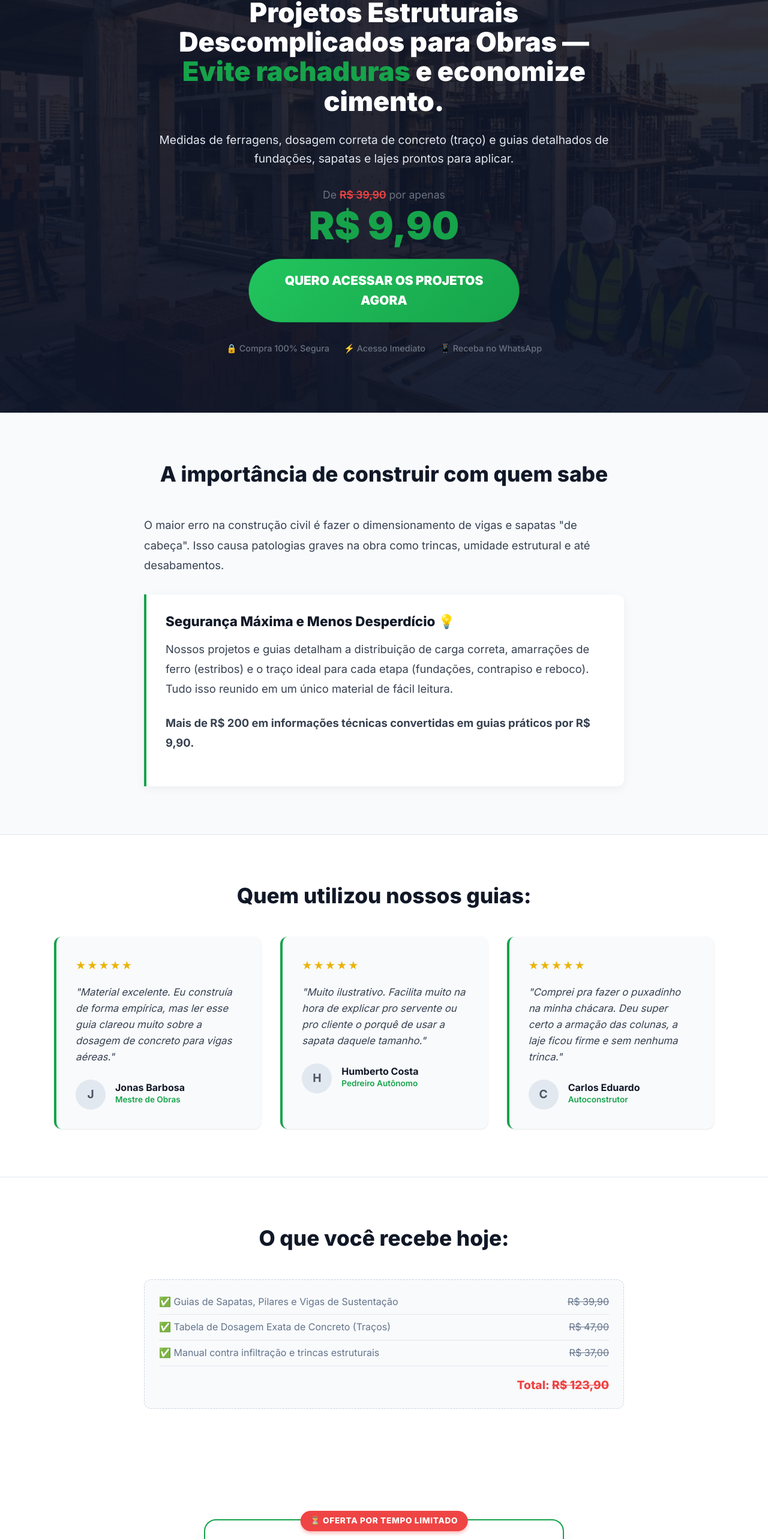
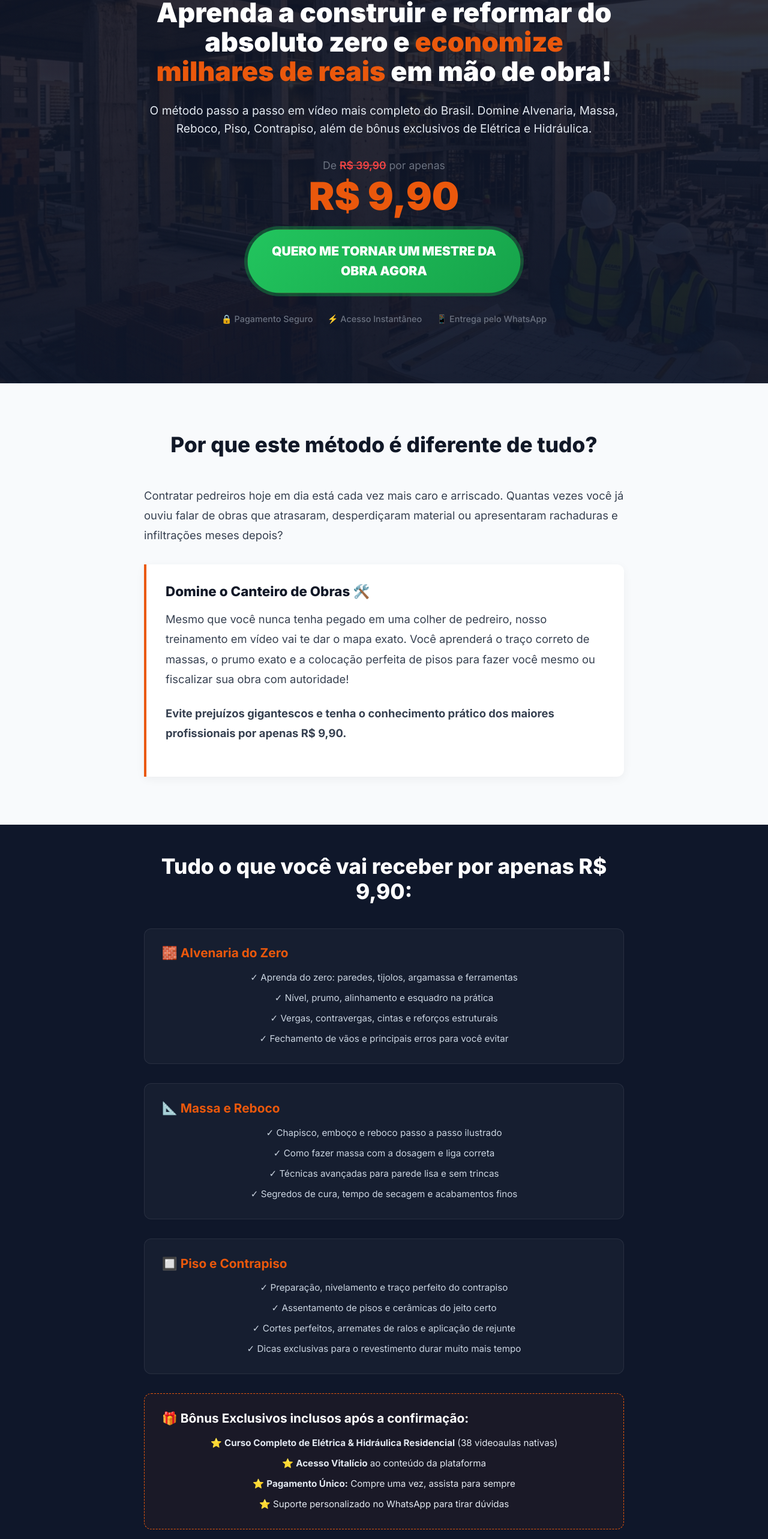
Before and after one commit to marlin-stenio-lima/digital, a Next.js app: page /pedreiro in a window 1280 px wide. Shown: the part 163-2729 px from the top of the page at 60% size. Built offline with nearby package versions, Linux system fonts and the light colour scheme; no server answers.

Commit message:
copy: Rewrite pedreiro landing page based on school course layout structure and mockup details

```diff
--- a/src/app/pedreiro/page.tsx
+++ b/src/app/pedreiro/page.tsx
@@ -6,57 +6,118 @@ import FacebookPixel from '@/components/FacebookPixel';
 
 export default function ProjetosPedreiroLP() {
   const pId = "pedreiro";
-  const pName = "Projetos de Pedreiro e Construção Civil";
-  const pDesc = "Aprenda a planejar fundações, pilares, vigas e alvenarias de forma profissional. Projetos estruturais práticos e de fácil leitura.";
+  const pName = "Curso Mestre da Obra & Pedreiro Profissional";
+  const pDesc = "Aprenda alvenaria, reboco, piso, contrapiso e tenha acesso a cursos bônus de elétrica e hidráulica do absoluto zero.";
 
   return (
     <>
       <Head>
-        <title>{pName} | Ricardo Castro</title>
+        <title>{pName} | Escola da Construção</title>
         <meta name="description" content={pDesc} />
       </Head>
       <FacebookPixel />
 
       <main className={styles.container}>
-        {/* ===== A — ATENÇÃO ===== */}
+        {/* ===== A — ATENÇÃO (Hero com copy muito mais forte) ===== */}
         <section className={styles.heroPedreiro}>
           <div className={styles.heroContent}>
-            <div className={styles.badge}>GUIA PRÁTICO DE EXECUÇÃO</div>
+            <div className={styles.badge} style={{ backgroundColor: '#ea580c' }}>🔥 ACESSO VITALÍCIO & PAGAMENTO ÚNICO</div>
             <h1 className={styles.headline}>
-              Projetos Estruturais Descomplicados para Obras — <span className={styles.highlight}>Evite rachaduras</span> e economize cimento.
+              Aprenda a construir e reformar do absoluto zero e <span className={styles.highlight} style={{ color: '#ea580c' }}>economize milhares de reais</span> em mão de obra!
             </h1>
             <p className={styles.subheadline}>
-              Medidas de ferragens, dosagem correta de concreto (traço) e guias detalhados de fundações, sapatas e lajes prontos para aplicar.
+              O método passo a passo em vídeo mais completo do Brasil. Domine Alvenaria, Massa, Reboco, Piso, Contrapiso, além de bônus exclusivos de Elétrica e Hidráulica.
             </p>
 
             <div className={styles.heroPriceTag}>
               <span className={styles.heroPriceFrom}>De <del>R$ 39,90</del> por apenas</span>
-              <span className={styles.heroPriceBig}>R$ 9,90</span>
+              <span className={styles.heroPriceBig} style={{ color: '#ea580c' }}>R$ 9,90</span>
             </div>
 
-            <Link href={`/checkout?p=${pId}`} className={styles.ctaButtonPulse}>
-              QUERO ACESSAR OS PROJETOS AGORA
+            <Link href={`/checkout?p=${pId}`} className={styles.ctaButtonPulse} style={{ backgroundColor: '#ea580c' }}>
+              QUERO ME TORNAR UM MESTRE DA OBRA AGORA
             </Link>
 
             <div className={styles.trustIndicators}>
-              <span>🔒 Compra 100% Segura</span>
-              <span>⚡ Acesso Imediato</span>
-              <span>📱 Receba no WhatsApp</span>
+              <span>🔒 Pagamento Seguro</span>
+              <span>⚡ Acesso Instantâneo</span>
+              <span>📱 Entrega pelo WhatsApp</span>
             </div>
           </div>
         </section>
 
-        {/* ===== I — INTERESSE ===== */}
+        {/* ===== I — INTERESSE (Gatilhos mentais de Dor e Ambição) ===== */}
         <section className={styles.storySection}>
           <div className={styles.storyContainer}>
-            <h2 className={styles.sectionTitle}>A importância de construir com quem sabe</h2>
+            <h2 className={styles.sectionTitle}>Por que este método é diferente de tudo?</h2>
             <div className={styles.storyText}>
-              <p>O maior erro na construção civil é fazer o dimensionamento de vigas e sapatas &quot;de cabeça&quot;. Isso causa patologias graves na obra como trincas, umidade estrutural e até desabamentos.</p>
+              <p>Contratar pedreiros hoje em dia está cada vez mais caro e arriscado. Quantas vezes você já ouviu falar de obras que atrasaram, desperdiçaram material ou apresentaram rachaduras e infiltrações meses depois?</p>
 
-              <div className={styles.highlightBox}>
-                <h3>Segurança Máxima e Menos Desperdício 💡</h3>
-                <p>Nossos projetos e guias detalham a distribuição de carga correta, amarrações de ferro (estribos) e o traço ideal para cada etapa (fundações, contrapiso e reboco). Tudo isso reunido em um único material de fácil leitura.</p>
-                <p><strong>Mais de R$ 200 em informações técnicas convertidas em guias práticos por R$ 9,90.</strong></p>
+              <div className={styles.highlightBox} style={{ borderLeftColor: '#ea580c' }}>
+                <h3>Domine o Canteiro de Obras 🛠️</h3>
+                <p>Mesmo que você nunca tenha pegado em uma colher de pedreiro, nosso treinamento em vídeo vai te dar o mapa exato. Você aprenderá o traço correto de massas, o prumo exato e a colocação perfeita de pisos para fazer você mesmo ou fiscalizar sua obra com autoridade!</p>
+                <p><strong>Evite prejuízos gigantescos e tenha o conhecimento prático dos maiores profissionais por apenas R$ 9,90.</strong></p>
+              </div>
+            </div>
+          </div>
+        </section>
+
+        {/* ===== D — DESEJO (O que você vai aprender - Alinhado à imagem do curso) ===== */}
+        <section className={styles.offerSection} style={{ backgroundColor: '#0f172a', padding: '3rem 1.5rem' }}>
+          <div className={styles.offerContainer} style={{ maxWidth: '800px', margin: '0 auto' }}>
+            <h2 className={styles.sectionTitle} style={{ color: '#fff', marginBottom: '2.5rem' }}>Tudo o que você vai receber por apenas R$ 9,90:</h2>
+
+            <div style={{ display: 'flex', flexDirection: 'column', gap: '2rem' }}>
+              {/* Card 1: Alvenaria */}
+              <div style={{ background: 'rgba(255,255,255,0.03)', border: '1px solid rgba(255,255,255,0.08)', borderRadius: '12px', padding: '1.8rem' }}>
+                <h3 style={{ color: '#ea580c', display: 'flex', alignItems: 'center', gap: '0.5rem', margin: '0 0 1rem 0', fontSize: '1.3rem' }}>
+                  🧱 Alvenaria do Zero
+                </h3>
+                <ul style={{ listStyle: 'none', padding: 0, margin: 0, display: 'flex', flexDirection: 'column', gap: '0.6rem', color: '#cbd5e1', fontSize: '0.95rem' }}>
+                  <li>✓ Aprenda do zero: paredes, tijolos, argamassa e ferramentas</li>
+                  <li>✓ Nível, prumo, alinhamento e esquadro na prática</li>
+                  <li>✓ Vergas, contravergas, cintas e reforços estruturais</li>
+                  <li>✓ Fechamento de vãos e principais erros para você evitar</li>
+                </ul>
+              </div>
+
+              {/* Card 2: Massa e Reboco */}
+              <div style={{ background: 'rgba(255,255,255,0.03)', border: '1px solid rgba(255,255,255,0.08)', borderRadius: '12px', padding: '1.8rem' }}>
+                <h3 style={{ color: '#ea580c', display: 'flex', alignItems: 'center', gap: '0.5rem', margin: '0 0 1rem 0', fontSize: '1.3rem' }}>
+                  📐 Massa e Reboco
+                </h3>
+                <ul style={{ listStyle: 'none', padding: 0, margin: 0, display: 'flex', flexDirection: 'column', gap: '0.6rem', color: '#cbd5e1', fontSize: '0.95rem' }}>
+                  <li>✓ Chapisco, emboço e reboco passo a passo ilustrado</li>
+                  <li>✓ Como fazer massa com a dosagem e liga correta</li>
+                  <li>✓ Técnicas avançadas para parede lisa e sem trincas</li>
+                  <li>✓ Segredos de cura, tempo de secagem e acabamentos finos</li>
+                </ul>
+              </div>
+
+              {/* Card 3: Piso e Contrapiso */}
+              <div style={{ background: 'rgba(255,255,255,0.03)', border: '1px solid rgba(255,255,255,0.08)', borderRadius: '12px', padding: '1.8rem' }}>
+                <h3 style={{ color: '#ea580c', display: 'flex', alignItems: 'center', gap: '0.5rem', margin: '0 0 1rem 0', fontSize: '1.3rem' }}>
+                  🔲 Piso e Contrapiso
+                </h3>
+                <ul style={{ listStyle: 'none', padding: 0, margin: 0, display: 'flex', flexDirection: 'column', gap: '0.6rem', color: '#cbd5e1', fontSize: '0.95rem' }}>
+                  <li>✓ Preparação, nivelamento e traço perfeito do contrapiso</li>
+                  <li>✓ Assentamento de pisos e cerâmicas do jeito certo</li>
+                  <li>✓ Cortes perfeitos, arremates de ralos e aplicação de rejunte</li>
+                  <li>✓ Dicas exclusivas para o revestimento durar muito mais tempo</li>
+                </ul>
+              </div>
+
+              {/* Card 4: Bônus Exclusivos */}
+              <div style={{ background: 'rgba(234, 88, 12, 0.05)', border: '1px dashed #ea580c', borderRadius: '12px', padding: '1.8rem' }}>
+                <h3 style={{ color: '#fff', display: 'flex', alignItems: 'center', gap: '0.5rem', margin: '0 0 1rem 0', fontSize: '1.3rem' }}>
+                  🎁 Bônus Exclusivos inclusos após a confirmação:
+                </h3>
+                <ul style={{ listStyle: 'none', padding: 0, margin: 0, display: 'flex', flexDirection: 'column', gap: '0.6rem', color: '#e2e8f0', fontSize: '0.95rem' }}>
+                  <li>⭐ <strong>Curso Completo de Elétrica & Hidráulica Residencial</strong> (38 videoaulas nativas)</li>
+                  <li>⭐ <strong>Acesso Vitalício</strong> ao conteúdo da plataforma</li>
+                  <li>⭐ <strong>Pagamento Único:</strong> Compre uma vez, assista para sempre</li>
+                  <li>⭐ Suporte personalizado no WhatsApp para tirar dúvidas</li>
+                </ul>
               </div>
             </div>
           </div>
@@ -64,19 +125,18 @@ export default function ProjetosPedreiroLP() {
 
         {/* ===== D — DESEJO (Prova Social) ===== */}
         <section className={styles.socialProof}>
-          <h2 className={styles.sectionTitle}>Quem utilizou nossos guias:</h2>
+          <h2 className={styles.sectionTitle}>Quem já faz parte do Mestre da Obra:</h2>
           <div className={styles.testimonialsGrid}>
-
             <div className={styles.testimonialCard}>
               <div className={styles.stars}>★★★★★</div>
               <p className={styles.testimonialText}>
-                &quot;Material excelente. Eu construía de forma empírica, mas ler esse guia clareou muito sobre a dosagem de concreto para vigas aéreas.&quot;
+                &quot;O treinamento me poupou mais de 5 mil reais em mão de obra! Eu mesmo fiz o reboco e assentei o piso da minha garagem seguindo os vídeos.&quot;
               </p>
               <div className={styles.testimonialAuthor}>
-                <div className={styles.authorAvatar}>J</div>
+                <div className={styles.authorAvatar}>F</div>
                 <div className={styles.authorInfo}>
-                  <h4>Jonas Barbosa</h4>
-                  <p>Mestre de Obras</p>
+                  <h4>Fernando Almeida</h4>
+                  <p>Dono de Casa / Autoconstrutor</p>
                 </div>
               </div>
             </div>
@@ -84,46 +144,14 @@ export default function ProjetosPedreiroLP() {
             <div className={styles.testimonialCard}>
               <div className={styles.stars}>★★★★★</div>
               <p className={styles.testimonialText}>
-                &quot;Muito ilustrativo. Facilita muito na hora de explicar pro servente ou pro cliente o porquê de usar a sapata daquele tamanho.&quot;
+                &quot;Trabalho como ajudante e os módulos de reboco e contrapiso me ajudaram a pegar serviços de pedreiro oficial. Mudou minha renda mensal.&quot;
               </p>
               <div className={styles.testimonialAuthor}>
-                <div className={styles.authorAvatar}>H</div>
+                <div className={styles.authorAvatar}>A</div>
                 <div className={styles.authorInfo}>
-                  <h4>Humberto Costa</h4>
-                  <p>Pedreiro Autônomo</p>
+                  <h4>Adriano Silva</h4>
+                  <p>Pedreiro Profissional</p>
                 </div>
-              </div>
-            </div>
-
-            <div className={styles.testimonialCard}>
-              <div className={styles.stars}>★★★★★</div>
-              <p className={styles.testimonialText}>
-                &quot;Comprei pra fazer o puxadinho na minha chácara. Deu super certo a armação das colunas, a laje ficou firme e sem nenhuma trinca.&quot;
-              </p>
-              <div className={styles.testimonialAuthor}>
-                <div className={styles.authorAvatar}>C</div>
-                <div className={styles.authorInfo}>
-                  <h4>Carlos Eduardo</h4>
-                  <p>Autoconstrutor</p>
-                </div>
-              </div>
-            </div>
-
-          </div>
-        </section>
-
-        {/* ===== D — DESEJO (O que você recebe) ===== */}
-        <section className={styles.offerSection}>
-          <div className={styles.offerContainer}>
-            <h2 className={styles.sectionTitle}>O que você recebe hoje:</h2>
-            <div className={styles.priceAnchoring}>
-              <ul className={styles.anchorList}>
-                <li><span>✅ Guias de Sapatas, Pilares e Vigas de Sustentação</span> <del>R$ 39,90</del></li>
-                <li><span>✅ Tabela de Dosagem Exata de Concreto (Traços)</span> <del>R$ 47,00</del></li>
-                <li><span>✅ Manual contra infiltração e trincas estruturais</span> <del>R$ 37,00</del></li>
-              </ul>
-              <div className={styles.totalAnchor}>
-                Total: <del>R$ 123,90</del>
               </div>
             </div>
           </div>
@@ -131,29 +159,29 @@ export default function ProjetosPedreiroLP() {
 
         {/* ===== A — AÇÃO ===== */}
         <section className={styles.finalCta}>
-          <div className={styles.finalBox}>
-            <div className={styles.urgentBadge}>⏳ OFERTA POR TEMPO LIMITADO</div>
-            <h2>Garanta o Acesso Completo</h2>
+          <div className={styles.finalBox} style={{ borderTopColor: '#ea580c' }}>
+            <div className={styles.urgentBadge} style={{ backgroundColor: '#ea580c' }}>⏳ OFERTA PROMOCIONAL VITALÍCIA</div>
+            <h2>Torne-se um Mestre da Obra</h2>
 
             <div className={styles.scarcityText}>
-              <p>🚨 <strong>Atenção:</strong> Evite erros estruturais irreparáveis na sua construção. Tenha o guia técnico por apenas R$ 9,90 enquanto a promoção está ativa.</p>
+              <p>🚨 <strong>Atenção:</strong> Não desperdice mais materiais de construção nem pague fortunas por serviços mal feitos. Tenha acesso a todas as videoaulas do curso de pedreiro por apenas R$ 9,90 hoje.</p>
             </div>
 
             <div className={styles.priceTag}>
-              Tudo isso por apenas<br/>
-              <span className={styles.priceHighlight}>R$ 9,90</span>
+              Acesso Completo por apenas<br/>
+              <span className={styles.priceHighlight} style={{ color: '#ea580c' }}>R$ 9,90</span>
             </div>
 
-            <Link href={`/checkout?p=${pId}`} className={styles.ctaButtonPulse}>
-              QUERO ACESSAR OS PROJETOS AGORA
+            <Link href={`/checkout?p=${pId}`} className={styles.ctaButtonPulse} style={{ backgroundColor: '#ea580c' }}>
+              QUERO ACESSAR O TREINAMENTO AGORA
             </Link>
           </div>
         </section>
 
         {/* STICKY MOBILE CTA */}
         <div className={styles.stickyMobileCta}>
-          <Link href={`/checkout?p=${pId}`} className={styles.stickyButton}>
-            COMEÇAR POR R$ 9,90
+          <Link href={`/checkout?p=${pId}`} className={styles.stickyButton} style={{ backgroundColor: '#ea580c' }}>
+            ACESSO IMEDIATO POR R$ 9,90
           </Link>
         </div>
       </main>
```
